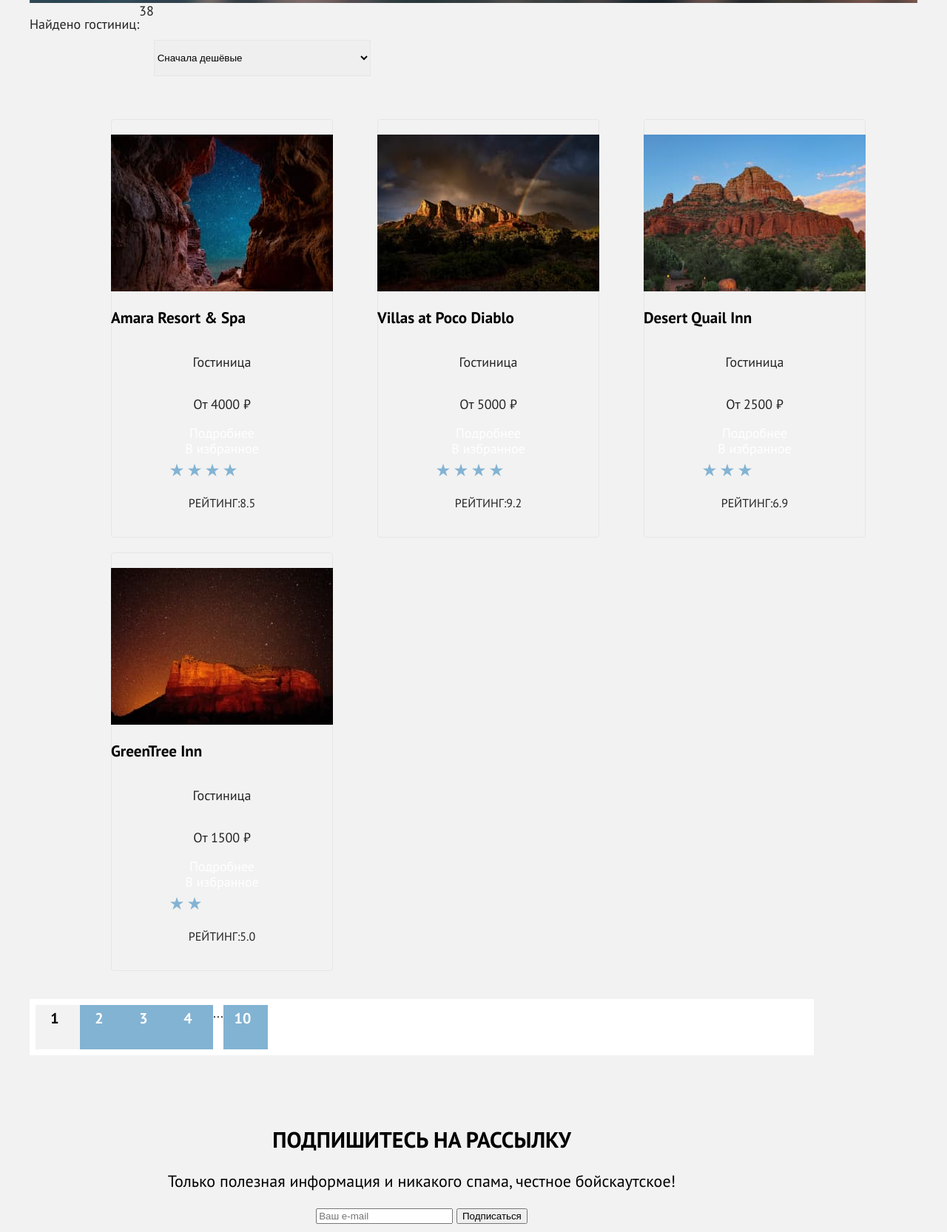
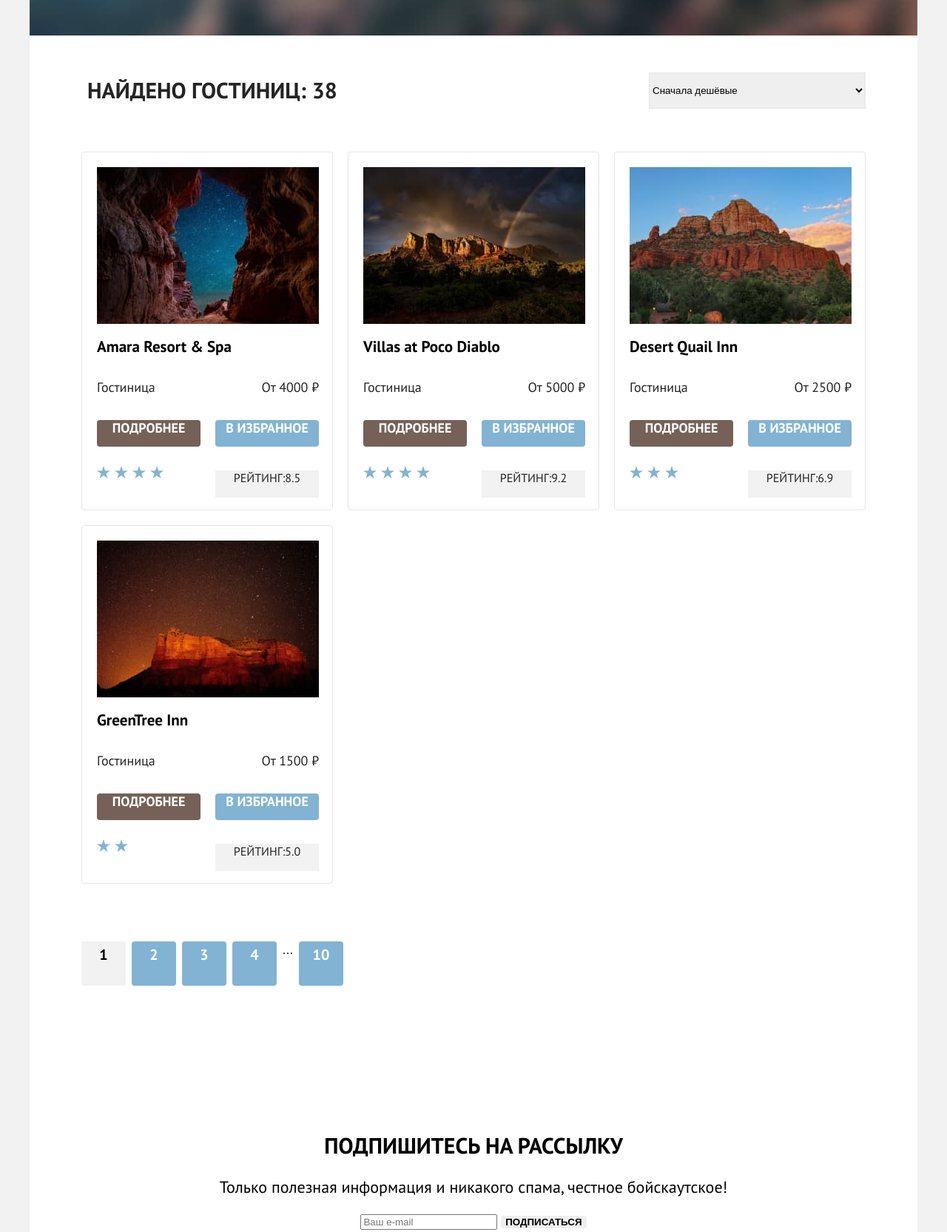
Before and after one commit to htmlacademy-htmlcss/2208603-sedona-35, a plain HTML site: page catalog.html in a window 1280 px wide. Shown: the part 479-2145 px from the top of the page at 74% size. Drawn offline with Linux system fonts and the light colour scheme.

Commit message:
карточки товара на гридах

```diff
--- a/catalog.html
+++ b/catalog.html
@@ -101,7 +101,8 @@
     </form>
   </section>
   <div class="sorting-container">
-  <p>Найдено гостиниц:</p><span>38</span>
+  <p class="sorting-results">Найдено гостиниц:</p>
+  <span class="sorting-results">38</span>
   <select class="select-control" aria-label="Сортировка">
     <option value="cheap">Сначала дешёвые</option>
     <option value="expensive">Сначала дорогие</option>
@@ -125,21 +126,23 @@
       </a>
       <p>Гостиница</p>
       <p class="product-card-price">От 4000 ₽</p>
-  <a class="product-card-button button" href="#">Подробнее</a>
-  <a class="product-card-button button" href="#">В избранное</a>
-  <img src="images/decor/four-stars.svg" alt="four-stars">
-  <p class="rating">Рейтинг:8.5</p></li>
+      <a class="product-card-button button product-card-button-more" href="#">Подробнее</a>
+      <a class="product-card-button button product-card-button-favorites" href="#">В избранное</a>
+      <img class="rating-image" src="images/decor/four-stars.svg" alt="four-stars">
+      <p class="rating">Рейтинг:8.5</p>
+      </li>
   <li class="product-card">
     <a class="product-card-link" href="product.html">
       <img class="product-card-image" src="images/content/hotel-villas-pocodiablo.jpg" width="300" height="212" alt="villas-poco-diablo">
       <h3 class="product-card-title">Villas at Poco Diablo</h3>
     </a>
-    <p>Гостиница</p>
+    <p class="product-name">Гостиница</p>
     <p class="product-card-price">От 5000 ₽</p>
-    <a class="product-card-button button" href="#">Подробнее</a>
-    <a class="product-card-button button" href="#">В избранное</a>
-    <img src="images/decor/four-stars.svg" alt="four-stars">
-    <p class="rating">Рейтинг:9.2</p></li>
+    <a class="product-card-button button product-card-button-more" href="#">Подробнее</a>
+    <a class="product-card-button button product-card-button-favorites" href="#">В избранное</a>
+    <img class="rating-image" src="images/decor/four-stars.svg" alt="four-stars">
+    <p class="rating">Рейтинг:9.2</p>
+    </li>
     <li class="product-card">
       <a class="product-card-link" href="product.html">
         <img class="product-card-image" src="images/content/hotel-desert-quail.jpg" width="300" height="212" alt="desert-quail-inn">
@@ -147,9 +150,9 @@
       </a>
       <p>Гостиница</p>
       <p class="product-card-price">От 2500 ₽</p>
-      <a class="product-card-button button" href="#">Подробнее</a>
-      <a class="product-card-button button" href="#">В избранное</a>
-      <img src="images/decor/three-stars.svg" alt="three-stars">
+      <a class="product-card-button button product-card-button-more" href="#">Подробнее</a>
+      <a class="product-card-button button product-card-button-favorites" href="#">В избранное</a>
+      <img class="rating-image" src="images/decor/three-stars.svg" alt="three-stars">
       <p class="rating">Рейтинг:6.9</p></li>
       <li class="product-card">
         <a class="product-card-link" href="product.html">
@@ -158,9 +161,9 @@
         </a>
         <p>Гостиница</p>
         <p class="product-card-price">От 1500 ₽</p>
-        <a class="product-card-button button" href="#">Подробнее</a>
-        <a class="product-card-button button" href="#">В избранное</a>
-        <img src="images/decor/two-stars.svg" alt="two-stars">
+        <a class="product-card-button button product-card-button-more" href="#">Подробнее</a>
+        <a class="product-card-button button product-card-button-favorites" href="#">В избранное</a>
+        <img class="rating-image" src="images/decor/two-stars.svg" alt="two-stars">
         <p class="rating">Рейтинг:5.0</p></li>
   </ul>
   <ul class="pagination">
@@ -192,7 +195,7 @@
     </form>
     </section>
 </main>
-<footer class="page-footer">
+<footer class="page-footer footer-container">
 <section class="footer-social">
 <ul class="footer-social-list">
   <li class="footer-social-item">
--- a/styles/styles.css
+++ b/styles/styles.css
@@ -26,13 +26,6 @@
 .page-header {
   background-color: #ffffff;
 }
-.navigation-list {
-  list-style-type: none;
-  width: 560px;
-  margin: 0;
-  padding: 0;
-  display: flex;
-}
 body {
   font-family: "PT Sans", sans-serif;
   display: flex;
@@ -41,6 +34,28 @@ body {
   line-height: 21px;
   color: #242424;
   background-color: #f2f2f2;
+}
+.navigation {
+  display: flex;
+  margin: 0 auto;
+}
+.navigation-list {
+  flex-wrap: wrap;
+  margin: 0;
+  padding: 0;
+  display: flex;
+  align-items: center;
+  justify-content: space-around;
+  list-style-type: none;
+  width: 560px;
+}
+.navigation-user {
+  width: 300px;
+  margin-left: auto;
+}
+.navigation-user .navigation-link {
+  min-width: 44px;
+  min-height: 64px;
 }
 .navigation-link {
   padding: 20px 16px;
@@ -52,17 +67,17 @@ body {
   text-decoration: none;
   text-transform: capitalize;
 }
-.main-container {
-  flex-grow: 1;
-  width: 1060px;
-}
 .main-index {
   color:#000000;
+  background-color: #ffffff;
+}
+.main-inner {
   background-color: #ffffff;
 }
 .hero-block {
   background-image: url(../images/content/index-background.jpg);
   background-repeat: no-repeat;
+  min-height: 485px;
 }
 .welcome-section {
   margin-bottom: 90px;
@@ -94,17 +109,20 @@ body {
   font-size: 24px;
   line-height: 28px;
   text-transform: uppercase;
-  margin-top: 92px;
-  margin-bottom: 62px;
+  margin: 0;
+  padding-top: 30px;
+  padding-bottom: 30px;
 }
 .advantages-description {
   font-weight: 400;
   font-size: 18px;
   line-height: 21px;
   margin: 0;
+  padding: 30px 85px 81px 85px;
 }
 .advantages-item {
   width: 400px;
+  min-height: 400px;
 }
 .advantages-item-town {
   color: #ffffff;
@@ -129,10 +147,19 @@ body {
 .advantages-item-souvenirs {
   background-color: rgba(131, 179, 211, 0.12);
 }
+.advantages-item-img {
+  width: 800px;
+  display: block;
+  vertical-align: middle;
+}
+.advantages-img {
+  display: block;
+  padding-top: 80px;
+}
 .hotel-booking {
   text-align: center;
-  margin-top: 96px;
-  margin-bottom: 96px;
+  padding-top: 96px;
+  padding-bottom: 96px;
 }
 .hotel-booking-title {
   font-weight: 700;
@@ -152,10 +179,12 @@ body {
   text-transform: uppercase;
   padding: 8px 50px;
   width: 376px;
+  display: block;
+  margin: 0 auto;
 }
 .subscribe {
-  margin-top: 96px;
-  margin-bottom: 104px;
+  padding-top: 96px;
+  padding-bottom: 104px;
 }
 .subscribe-main {
   background-image: url(../images/content/background-subscribe.jpg);
@@ -182,6 +211,7 @@ body {
   padding: 8px 50px;
   text-transform: uppercase;
   font-weight: 700;
+  border-radius: 4px;
 }
 .footer-social-list {
   list-style-type: none;
@@ -202,17 +232,23 @@ body {
   color: #ffffff;
   display: flex;
   padding: 35px 70px 70px 70px;
+  flex-direction: row;
+  flex-wrap: wrap;
 }
 .breadcrumbs {
   list-style-type: none;
   display: flex;
   margin: 0;
   padding: 0;
+  width: 100%;
+  margin-bottom: 40px;
 }
 .inner-header-title {
   font-weight: 700;
   font-size: 60px;
   line-height: 78px;
+  width: 100%;
+  margin: 0;
 }
 .subscribe {
   background-size: 100% auto;
@@ -223,9 +259,14 @@ body {
   font-weight: 700;
   text-decoration: none;
   color:#000000;
+  margin: 0;
+  width: 100%;
+  grid-column: 1 / -1;
+  padding-top: 16px;
 }
 .product-card-link {
   text-decoration: none;
+  grid-column: 1 / -1;
 }
 .rating {
   text-transform: uppercase;
@@ -235,19 +276,21 @@ body {
 .product-card-button {
   text-decoration: none;
   color: #ffffff;
+  width: 140px;
+  height: 36px;
 }
 .pagination {
   background-color: #ffffff;
   display: flex;
-  padding: 8px;
+  padding: 40px 70px 60px 70px;
   list-style-type: none;
+  gap: 8px;
 }
 .pagination-link {
   display:block;
   box-sizing: border-box;
   width: 60px;
   height: 60px;
-  padding-right: 8px;
   color: #ffffff;
   background-color: #82B3D3;
   text-decoration: none;
@@ -255,37 +298,19 @@ body {
   font-size: 20px;
   line-height: 36px;
   font-weight: 700;
+  margin: 0 auto;
+  border-radius: 4px;
 }
 .pagination-current {
   color: #000000;
   background-color: #f2f2f2;
 }
-
-.navigation {
-  display: flex;
-  margin: 0 auto;
-  width: 1200px;
-}
-.navigation-list {
-  flex-wrap: wrap;
-  margin: 0;
-  padding: 0;
-  display: flex;
-  align-items: center;
-  justify-content: space-around;
-}
-.navigation-user {
-  width: 300px;
-  margin-left: auto;
-}
-.navigation-user .navigation-link {
-  min-width: 44px;
-  min-height: 64px;
-}
 .welcome-logo {
   display: block;
   margin: 0 auto;
-  margin-bottom: 82px;
+  width: 458px;
+  height: 352px;
+  padding-top: 51px;
 }
 .footer-container {
   display: flex;
@@ -297,14 +322,20 @@ body {
 }
 .sorting-container {
   display: flex;
+  flex-direction: row;
+  width: 100%;
+  align-items: center;
+  padding: 50px 70px 40px 70px;
 }
 .product-list {
   display: flex;
   flex-wrap: wrap;
+  flex-direction: row;
   width: 1060px;
   margin-right: 70px;
   margin-left: 70px;
   justify-content: space-between;
+  padding-left: 0;
 }
 
 .catalog-filter-group {
@@ -319,23 +350,60 @@ body {
   height: 20px;
   color: #ffffff;
   background-color: #756157;
-  text-transform: uppercase;
   margin: 0;
   border: 0;
   padding: 8px 34px;
+  text-decoration: none;
+  font-size: 16px;
+  line-height: 20px;
 }
 .product-card {
-  width: 300px;
-  display: flex;
-  justify-content: center;
-  flex-direction: column;
-  align-items: center;
+  width: 340px;
+  display: grid;
+  grid-template-columns: 140px 140px;
+  column-gap: 20px;
+  row-gap: 16px;
   border: 1px solid #E6E6E6;
   border-radius: 4px;
-  padding: 20px;
+  padding-left: 20px;
+  padding-right: 20px;
   margin-bottom: 20px;
+  padding-top: 20px;
 }
-
+.product-card:nth-child(3n){
+  margin-right: 0;
+}
+.product-card-image {
+  width: 300px;
+  grid-column: 1 / -1;
+  object-fit: contain;
+}
+.product-name {
+  grid-column: 1 / 2;
+  padding: 0;
+}
+.product-card-price {
+  grid-column: 2 / 3;
+  justify-self: end;
+}
+.product-card-button-more {
+  grid-column: 1 / 2;
+  background-color: #756157;
+}
+.product-card-button-favorites {
+  grid-column: 2 / 3;
+  background-color: #82B3D3;
+}
+.rating-image {
+  grid-column: 1 / 2;
+}
+.rating {
+  grid-column: 2 / 3;
+  background-color: #F2F2F2;
+  width: 140px;
+  height: 37px;
+  text-align: center;
+}
 .visually-hidden {
   position: absolute;
   width: 1px;
@@ -361,6 +429,22 @@ body {
   width: 293px;
   height: 49px;
   border: 1px solid #E6E6E6;
-  margin-bottom: 40px;
-  margin-top: 50px;
+  margin-left: auto;
 }
+.sorting-results {
+  margin: 0;
+  font-weight: 700;
+  font-size: 30px;
+  line-height: 36px;
+  text-transform: uppercase;
+}
+.sorting-results, span {
+  padding-left: 8px;
+}
+.button {
+  font-weight: 700;
+  border-radius: 4px;
+  text-transform: uppercase;
+  text-align: center;
+  border: none;
+}
```
Also changed, not shown: index.html (+5 -5 lines). Lines whose indentation alone changed are shown as unchanged.
